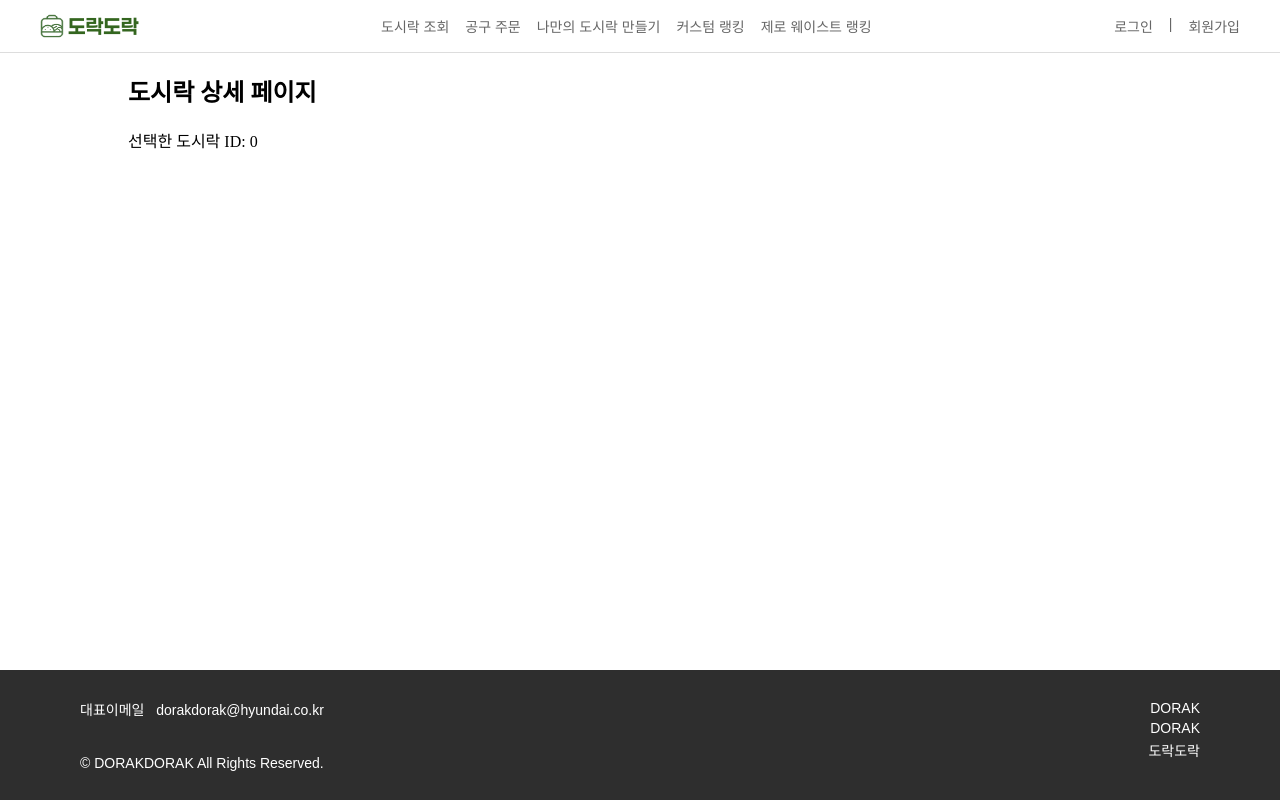
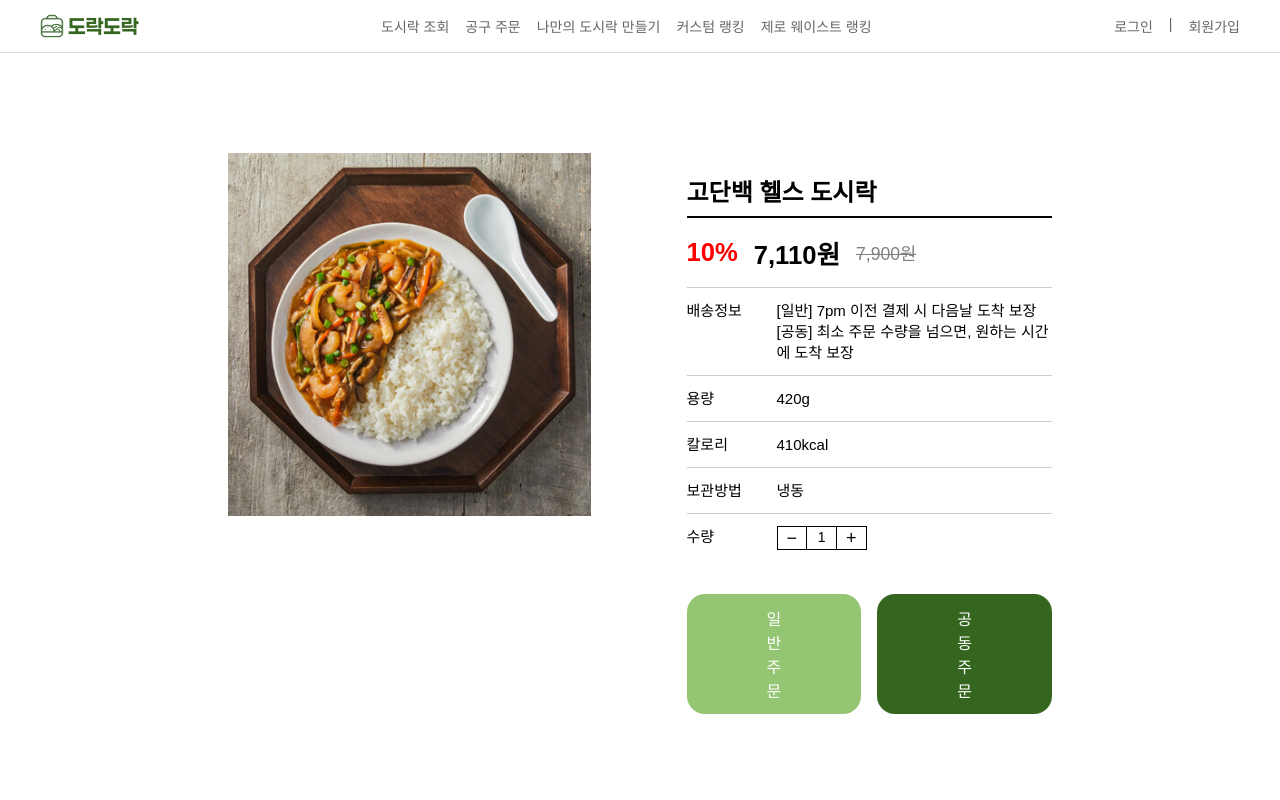
Before and after one commit to dorakdorak/dorakdorak-frontend, a React (Vite) app: page /detail/0 in a window 1280 px wide. Built offline with nearby package versions, Linux system fonts and the light colour scheme; a web font is replaced by a local one.

Commit message:
[FEAT] 도시락 상세보기 페이지 컴포넌트 및 디자인 구현 (#7)

```diff
--- /dev/null
+++ b/src/components/common/SectionHeader.tsx
@@ -0,0 +1,11 @@
+import "@/css/common/SectionHeader.css";
+
+interface SectionHeaderProps {
+  title: string;
+}
+
+const SectionHeader = ({ title }: SectionHeaderProps) => {
+  return <h3 className="section-heading">{title}</h3>;
+};
+
+export default SectionHeader;
--- /dev/null
+++ b/src/components/detail/DosirakInfo.tsx
@@ -0,0 +1,83 @@
+import { DosirakDetail } from "@/types/DosirakDetail";
+import { getStorageTypeLabel } from "@/utils/storageType";
+import QuantitySelector from "@/components/common/QuantitySelector";
+import Button from "@/components/common/Button";
+import { useState } from "react";
+import "@/css/detail/DosirakInfo.css";
+
+interface Props {
+  dosirak: DosirakDetail;
+}
+
+const DosirakInfo = ({ dosirak }: Props) => {
+  const [quantity, setQuantity] = useState(1);
+  const finalPrice = dosirak.baseInfo.price * (1 - dosirak.baseInfo.salePercentage);
+
+  return (
+    <div className="dosirak-detail-container">
+      <div className="dosirak-detail-image-wrapper">
+        <img
+          src={dosirak.baseInfo.thumbnailImageUrl}
+          alt={dosirak.baseInfo.name}
+          className="dosirak-detail-image"
+        />
+      </div>
+
+      <div className="dosirak-detail-info">
+        <h2 className="dosirak-detail-title">{dosirak.baseInfo.name}</h2>
+
+        <div className="dosirak-detail-priceBox">
+          <span className="dosirak-detail-sale">{`${dosirak.baseInfo.salePercentage * 100}%`}</span>
+          <span className="dosirak-detail-price">{finalPrice.toLocaleString()}원</span>
+          <span className="dosirak-detail-originalPrice">
+            {dosirak.baseInfo.price.toLocaleString()}원
+          </span>
+        </div>
+
+        <div className="dosirak-detail-detail">
+          <table className="dosirak-detail-table">
+            <tbody>
+              <tr>
+                <td>배송정보</td>
+                <td>
+                  [일반] 7pm 이전 결제 시 다음날 도착 보장
+                  <br />
+                  [공동] 최소 주문 수량을 넘으면, 원하는 시간에 도착 보장
+                </td>
+              </tr>
+              <tr>
+                <td>용량</td>
+                <td>{dosirak.baseInfo.weight}g</td>
+              </tr>
+              <tr>
+                <td>칼로리</td>
+                <td>{dosirak.nutrition.calories}kcal</td>
+              </tr>
+              <tr>
+                <td>보관방법</td>
+                <td>{getStorageTypeLabel(dosirak.baseInfo.storageType)}</td>
+              </tr>
+              <tr>
+                <td>수량</td>
+                <td>
+                  <QuantitySelector initialQuantity={quantity} onChange={setQuantity} />
+                </td>
+              </tr>
+            </tbody>
+          </table>
+        </div>
+
+        <div className="dosirak-detail-buttons">
+          <Button variant="primary" size="md">
+            일반 주문
+          </Button>
+          <Button variant="secondary" size="md">
+            공동 주문
+          </Button>
+        </div>
+      </div>
+    </div>
+  );
+};
+
+export default DosirakInfo;
--- /dev/null
+++ b/src/components/detail/NutritionInfo.tsx
@@ -0,0 +1,48 @@
+import { Nutrition } from "@/types/DosirakDetail";
+import "@/css/detail/NutritionTable.css";
+
+interface Props {
+  nutrition: Nutrition;
+}
+
+const NutritionTable = ({ nutrition }: Props) => {
+  return (
+    <div className="nutrition-box">
+      <h2 className="nutrition-title">영양 정보</h2>
+      <table className="nutrition-table">
+        <tbody>
+          <tr>
+            <th>칼로리</th>
+            <td>{nutrition.calories}kcal</td>
+          </tr>
+          <tr>
+            <th>탄수화물</th>
+            <td>{nutrition.carbohydrates}g</td>
+          </tr>
+          <tr>
+            <th>당류</th>
+            <td>{nutrition.sugars}g</td>
+          </tr>
+          <tr>
+            <th>단백질</th>
+            <td>{nutrition.protein}g</td>
+          </tr>
+          <tr>
+            <th>지방</th>
+            <td>{nutrition.fat}g</td>
+          </tr>
+          <tr>
+            <th>트랜스지방</th>
+            <td>{nutrition.transFat}g</td>
+          </tr>
+          <tr>
+            <th>콜레스테롤</th>
+            <td>{nutrition.cholesterol}mg</td>
+          </tr>
+        </tbody>
+      </table>
+    </div>
+  );
+};
+
+export default NutritionTable;
--- /dev/null
+++ b/src/components/detail/TabNavigation.tsx
@@ -0,0 +1,19 @@
+import "@/css/detail/tabs.css";
+
+const TabNavigation = () => {
+  const handleScroll = (targetId: string) => {
+    const section = document.getElementById(targetId);
+    if (section) {
+      section.scrollIntoView({ behavior: "smooth", block: "start" });
+    }
+  };
+
+  return (
+    <div className="tabs">
+      <button onClick={() => handleScroll("info")}>상세 정보</button>
+      <button onClick={() => handleScroll("nutrition")}>영양 정보</button>
+    </div>
+  );
+};
+
+export default TabNavigation;
--- /dev/null
+++ b/src/css/common/SectionHeader.css
@@ -0,0 +1,8 @@
+.section-heading {
+  font-size: 18px;
+  font-weight: 500;
+  padding: 20px 0;
+  border-bottom: 2px solid #9c9c9c;
+  margin-bottom: 70px;
+  font-family: "Pretendard", sans-serif;
+}
--- /dev/null
+++ b/src/css/detail/DosirakInfo.css
@@ -0,0 +1,85 @@
+.dosirak-detail-container {
+  display: flex;
+  gap: 6rem;
+  align-items: flex-start;
+  padding: 100px 100px;
+  font-family: "Pretendard", sans-serif;
+}
+
+.dosirak-detail-image {
+  width: 100%;
+  max-width: 100%;
+}
+
+.dosirak-detail-image-wrapper {
+  flex: 1;
+  display: flex;
+  justify-content: center;
+}
+
+.dosirak-detail-info {
+  flex: 1;
+}
+
+.dosirak-detail-title {
+  font-size: 1.5rem;
+  margin-bottom: 0.5rem;
+  font-weight: bold;
+  border-bottom: 2px solid black;
+  padding-bottom: 0.5rem;
+}
+
+.dosirak-detail-priceBox {
+  display: flex;
+  align-items: center;
+  gap: 1rem;
+  margin: 1rem 0;
+}
+
+.dosirak-detail-sale {
+  color: red;
+  font-weight: bold;
+  font-size: 1.6rem;
+}
+
+.dosirak-detail-price {
+  font-size: 1.6rem;
+  font-weight: 700;
+}
+
+.dosirak-detail-originalPrice {
+  color: gray;
+  text-decoration: line-through;
+  font-size: 1.1rem;
+}
+
+.dosirak-detail-detail {
+  margin-top: 1rem;
+}
+
+.dosirak-detail-table {
+  width: 100%;
+  border-collapse: collapse;
+  margin-top: 1rem;
+}
+
+.dosirak-detail-table td {
+  padding: 12px 0;
+  border-top: 1px solid #ccc;
+  font-size: 15px;
+  vertical-align: top;
+  line-height: 1.4;
+}
+
+.dosirak-detail-table td:first-child {
+  width: 90px;
+  font-weight: 500;
+  vertical-align: top;
+}
+
+.dosirak-detail-buttons {
+  display: flex;
+  justify-content: flex-start;
+  gap: 1rem;
+  margin-top: 2rem;
+}
--- /dev/null
+++ b/src/css/detail/NutritionTable.css
@@ -0,0 +1,41 @@
+.nutrition-box {
+  margin: 0 auto;
+  margin-top: 2rem;
+  max-width: 450px;
+  border: 1px solid #ccc;
+  font-family: "Pretendard", sans-serif;
+  margin-bottom: 200px;
+}
+
+.nutrition-title {
+  background-color: #f5f5f5;
+  padding: 10px;
+  font-weight: bold;
+  border-bottom: 1px solid #ccc;
+  font-size: 20px;
+  margin: 0;
+}
+
+.nutrition-table {
+  width: 100%;
+  border-collapse: collapse;
+}
+
+.nutrition-table th,
+.nutrition-table td {
+  padding: 8px 12px;
+  font-size: 16px;
+  border-bottom: 1px solid #e0e0e0;
+  text-align: left;
+}
+
+.nutrition-table th {
+  font-weight: 500;
+  width: 50%;
+  background-color: #fafafa;
+  color: #333;
+}
+
+.nutrition-table td {
+  color: #222;
+}
--- /dev/null
+++ b/src/css/detail/tabs.css
@@ -0,0 +1,17 @@
+.tabs {
+  display: flex;
+  font-family: "Pretendard", sans-serif;
+  border-bottom: 1px solid #9c9c9c;
+  margin: 3rem 0;
+}
+
+.tabs button {
+  flex: 1;
+  padding: 10px;
+  border: 1px solid #9c9c9c;
+  border-bottom: none;
+  background-color: #fff;
+  font-weight: 500;
+  color: #888;
+  cursor: pointer;
+}
--- a/src/pages/Detail.tsx
+++ b/src/pages/Detail.tsx
@@ -1,12 +1,53 @@
+import { useEffect, useState } from "react";
 import { useParams } from "react-router-dom";
+import { DosirakDetail } from "@/types/DosirakDetail";
+// import { fetchDosirakDetail } from "@/api/dosirak"; // 추후 사용
+import mockDosirak from "@/mock/DosirakDetailMockData"; // 임시 목업
+import DosirakInfo from "@/components/detail/DosirakInfo";
+import NutritionTable from "@/components/detail/NutritionInfo";
+import TabNavigation from "@/components/detail/TabNavigation";
+import SectionHeader from "@/components/common/SectionHeader";
 
 function Detail() {
-  const { id } = useParams();
+  const { dosirakId } = useParams<{ dosirakId: string }>();
+  const [data, setData] = useState<DosirakDetail | null>(null);
+
+  useEffect(() => {
+    // 실제 API 연동 시 사용
+    // if (dosirakId) {
+    //   fetchDosirakDetail(Number(dosirakId)).then(setData);
+    // }
+
+    // 목업 데이터 사용
+    setData(mockDosirak);
+  }, [dosirakId]);
+
+  if (!data) return <p>로딩 중...</p>;
 
   return (
-    <div>
-      <h2>도시락 상세 페이지</h2>
-      <p>선택한 도시락 ID: {id}</p>
+    <div className="dosirak-detail">
+      <DosirakInfo dosirak={mockDosirak} />
+
+      <TabNavigation />
+
+      <section id="info">
+        <SectionHeader title="상세 정보" />
+        <div className="detail-images" style={{ marginBottom: "100px" }}>
+          {mockDosirak.baseInfo.detailImages.map((img) => (
+            <img
+              key={img.sortOrder}
+              src={img.imageUrl}
+              alt={`상세 이미지 ${img.sortOrder}`}
+              style={{ width: "100%", maxWidth: "500px", display: "block", margin: "0 auto 20px" }}
+            />
+          ))}
+        </div>
+      </section>
+
+      <section id="nutrition">
+        <SectionHeader title="영양 정보" />
+        <NutritionTable nutrition={mockDosirak.nutrition} />
+      </section>
     </div>
   );
 }
```
Also changed, not shown: src/assets/images/mock/detail.png (added).
